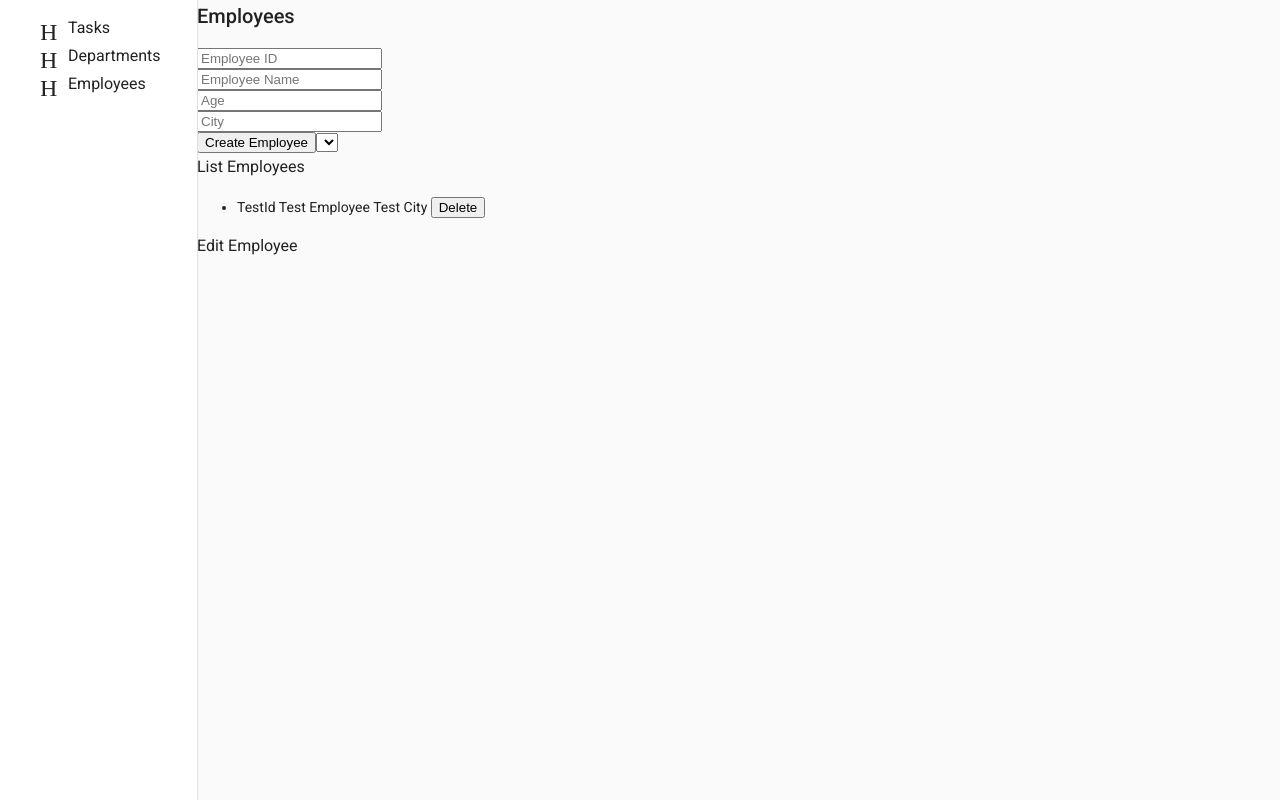
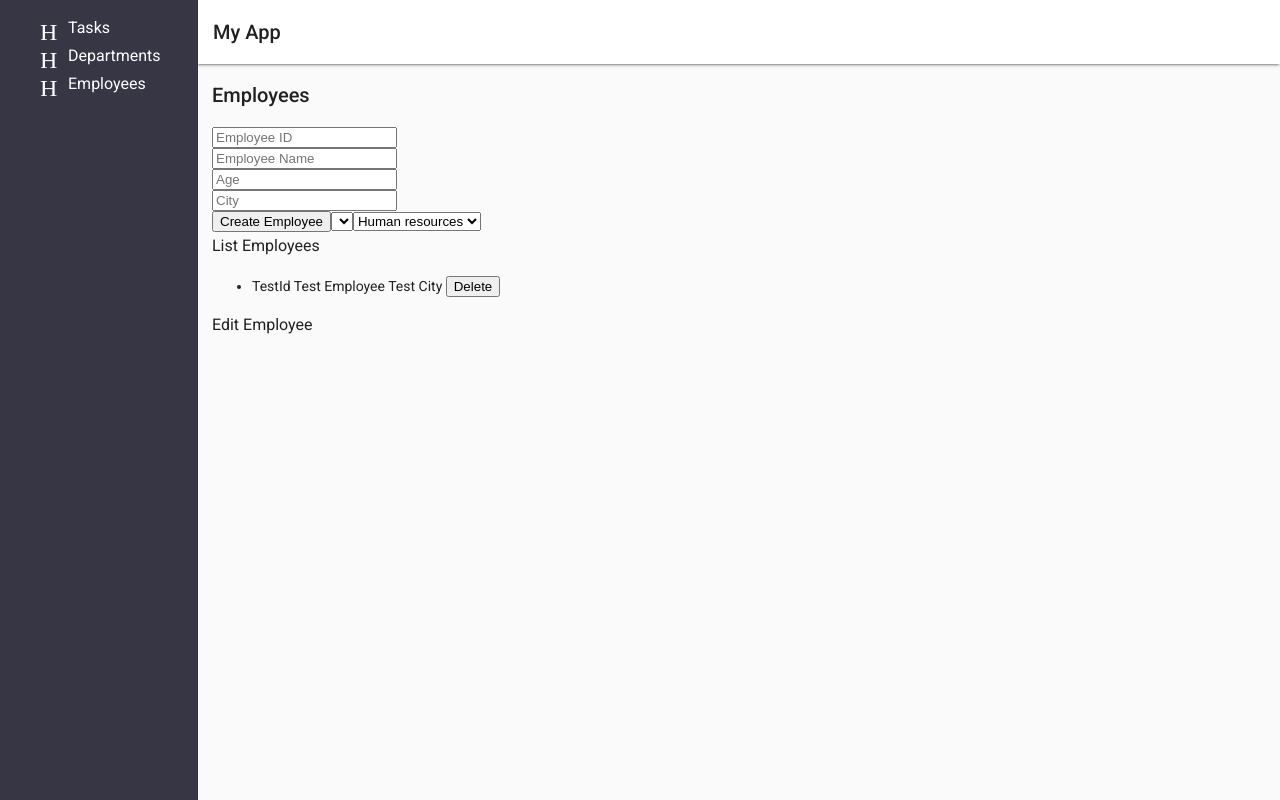
Before and after one commit to petrov-dimitar/task-management-app-fontys-web-2, an Angular app in the folder WEB2-Deyna-Dimitar-Aleksandra/: page /employee-list-component in a window 1280 px wide. Built offline with nearby package versions, Linux system fonts and the light colour scheme.

Commit message:
added department service.

```diff
--- a/WEB2-Deyna-Dimitar-Aleksandra/src/app/app.component.css
+++ b/WEB2-Deyna-Dimitar-Aleksandra/src/app/app.component.css
@@ -1,5 +1,6 @@
 mat-drawer-content {
   height: 100vh;
+
 }
 
 mat-nav-list {
@@ -7,3 +8,16 @@ mat-nav-list {
   margin: 20px;
 
 }
+
+.drawer-left {
+  background: rgba(54, 54, 69, 1);
+
+}
+
+.drawer-left a {
+  color: white;
+}
+
+.mat-toolbar-nav {
+  background: white !important;
+}
--- a/WEB2-Deyna-Dimitar-Aleksandra/src/app/app.component.html
+++ b/WEB2-Deyna-Dimitar-Aleksandra/src/app/app.component.html
@@ -1,5 +1,5 @@
 <mat-drawer-container class="example-container">
-  <mat-drawer mode="side" opened>
+  <mat-drawer class="drawer-left" mode="side" opened>
     <mat-nav-list>
       <a mat-list-item routerLink="/task-list-component" style="height: 0;"
         ><mat-icon matListIcon> Home </mat-icon> Tasks</a
@@ -20,6 +20,7 @@
     </mat-nav-list>
   </mat-drawer>
   <mat-drawer-content>
+    <mat-toolbar class="mat-elevation-z2 mat-toolbar-nav">My App</mat-toolbar>
     <!-- <app-task-list></app-task-list>
     <app-department-list></app-department-list>
     <app-employee-list></app-employee-list> -->
--- a/WEB2-Deyna-Dimitar-Aleksandra/src/app/app.module.ts
+++ b/WEB2-Deyna-Dimitar-Aleksandra/src/app/app.module.ts
@@ -11,6 +11,7 @@ import { MatSidenavModule } from '@angular/material/sidenav';
 import { MatListModule } from '@angular/material/list';
 import { MatIconModule } from '@angular/material/icon';
 import { AppRoutingModule } from './app-routing.module';
+import { MatToolbarModule } from '@angular/material/toolbar';
 @NgModule({
   declarations: [
     AppComponent,
@@ -26,7 +27,8 @@ import { AppRoutingModule } from './app-routing.module';
     MatSidenavModule,
     MatListModule,
     MatIconModule,
-    AppRoutingModule
+    AppRoutingModule,
+    MatToolbarModule
   ],
   providers: [],
   bootstrap: [AppComponent]
--- a/WEB2-Deyna-Dimitar-Aleksandra/src/app/department-list/department-list.component.css
+++ b/WEB2-Deyna-Dimitar-Aleksandra/src/app/department-list/department-list.component.css
@@ -1,3 +1,7 @@
 input {
   display: block;
 }
+
+.wrapper {
+  padding: 15px;
+}
--- a/WEB2-Deyna-Dimitar-Aleksandra/src/app/department-list/department-list.component.html
+++ b/WEB2-Deyna-Dimitar-Aleksandra/src/app/department-list/department-list.component.html
@@ -1,4 +1,4 @@
-<div>
+<div class="wrapper">
   <h2>Departments</h2>
   <h3>Create Department</h3>
 
--- a/WEB2-Deyna-Dimitar-Aleksandra/src/app/department-list/department-list.component.ts
+++ b/WEB2-Deyna-Dimitar-Aleksandra/src/app/department-list/department-list.component.ts
@@ -1,6 +1,7 @@
 import { Component, OnInit } from '@angular/core';
 import { Department } from '../interfaces/department';
 import { Task } from '../interfaces/task';
+import { DepartmentsService } from '../services/departments.service'
 
 
 @Component({
@@ -10,15 +11,20 @@ import { Task } from '../interfaces/task';
 })
 export class DepartmentListComponent implements OnInit {
 
-  constructor() { }
+  constructor(private departmentService: DepartmentsService) {
+
+  }
   newID: string;
   newDepartmentName: string;
   newDepartmentDescription: string;
   tasks: Task[];
-  departments: Department[] = [{ id: '1', depName: 'Human resources', description: 'This department deals with employees inside the organization' }];
+  departments: Department[];
   selectedDepartment: Department;
 
   ngOnInit(): void {
+    this.getDepartments()
+
+
   }
 
 
@@ -36,4 +42,9 @@ export class DepartmentListComponent implements OnInit {
 
   }
 
+  getDepartments(): void {
+    this.departmentService.getDepartments()
+      .subscribe(departments => this.departments = departments);
+  }
+
 }
--- a/WEB2-Deyna-Dimitar-Aleksandra/src/app/employee-list/employee-list.component.css
+++ b/WEB2-Deyna-Dimitar-Aleksandra/src/app/employee-list/employee-list.component.css
@@ -1,3 +1,7 @@
 input {
-    display: block;
-  }
+  display: block;
+}
+
+.wrapper {
+  padding: 15px;
+}
--- a/WEB2-Deyna-Dimitar-Aleksandra/src/app/employee-list/employee-list.component.html
+++ b/WEB2-Deyna-Dimitar-Aleksandra/src/app/employee-list/employee-list.component.html
@@ -1,32 +1,31 @@
 <!-- <p>employee-list works!</p> -->
-<div>
-    <h2> Employees</h2>
+<div class="wrapper">
+  <h2>Employees</h2>
   <ol>
     <!-- <li *ngFor="let employee of employees">{{ employee }}</li> -->
   </ol>
 
-
   <input type="text" placeholder="Employee ID" [(ngModel)]="newId" />
-    <input type="text" placeholder="Employee Name" [(ngModel)]="newName"/>
-    <input type="text"placeholder="Age" [(ngModel)]="newAge"/>
+  <input type="text" placeholder="Employee Name" [(ngModel)]="newName" />
+  <input type="text" placeholder="Age" [(ngModel)]="newAge" />
   <!-- <input type="text" placeholder="Department ID" [(ngModel)]="departmentId"/> -->
-    <input type="text" placeholder="City" [(ngModel)]="newCity"/>
+  <input type="text" placeholder="City" [(ngModel)]="newCity" />
 
   <button (click)="addEmployee()">Create Employee</button>
 
   <select name="" id="">
     <option *ngFor="let employee of employees"></option>
   </select>
+  <select name="" id="">
+    <option *ngFor="let department of departmentsToChoose">{{
+      department.depName
+    }}</option>
+  </select>
   <h3>List Employees</h3>
   <ul>
-      <li
-        (click)="selectEmployee(employee)"
-        *ngFor="let employee of employees"
-      >
+    <li (click)="selectEmployee(employee)" *ngFor="let employee of employees">
       {{ employee.id }} {{ employee.name }} {{ employee.city }}
-        <span
-          ><button (click)="deleteEmployee(employee)">Delete</button></span
-        >
+      <span><button (click)="deleteEmployee(employee)">Delete</button></span>
     </li>
   </ul>
   <h3>Edit Employee</h3>
@@ -41,5 +40,4 @@
     type="text"
     [(ngModel)]="selectedEmployee.name"
   />
-
 </div>
--- a/WEB2-Deyna-Dimitar-Aleksandra/src/app/employee-list/employee-list.component.ts
+++ b/WEB2-Deyna-Dimitar-Aleksandra/src/app/employee-list/employee-list.component.ts
@@ -1,5 +1,7 @@
-import { Component, OnInit} from '@angular/core';
-import {Employee} from '../interfaces/employee'
+import { Component, OnInit } from '@angular/core';
+import { Employee } from '../interfaces/employee'
+import { DepartmentsService } from '../services/departments.service';
+import { Department } from '../interfaces/department';
 
 @Component({
   selector: 'app-employee-list',
@@ -8,27 +10,27 @@ import {Employee} from '../interfaces/employee'
 })
 export class EmployeeListComponent implements OnInit {
 
-  constructor() {
+  constructor(private departmentService: DepartmentsService) {
   }
   newId: string;
   newName: string;
   newAge: number;
   newCity: string;
   departmentId: number;
-  employees: Employee[] = [{id: 'TestId', name: 'Test Employee', age: 21, city: 'Test City', departmentId: '1'}];
+  employees: Employee[] = [{ id: 'TestId', name: 'Test Employee', age: 21, city: 'Test City', departmentId: '1' }];
   selectedEmployee: Employee;
-
+  departmentsToChoose: Department[];
   // employees: string[] = ['Ivan', 'Jonh', 'Laura', 'Ricardo',]
   ngOnInit(): void {
-
+    this.getDepartments();
   }
 
-  deleteEmployee(employee: Employee){
+  deleteEmployee(employee: Employee) {
     let index = this.employees.indexOf(employee);
     this.employees.splice(index, 1);
   }
 
-  addEmployee(){
+  addEmployee() {
     this.employees.push(new Employee(this.newId, this.newName, this.newCity, this.newAge))
   }
 
@@ -36,4 +38,8 @@ export class EmployeeListComponent implements OnInit {
     this.selectedEmployee = employee;
   }
 
+  getDepartments(): void {
+    this.departmentService.getDepartments()
+      .subscribe(departments => this.departmentsToChoose = departments);
+  }
 }
--- /dev/null
+++ b/WEB2-Deyna-Dimitar-Aleksandra/src/app/services/departments.service.ts
@@ -0,0 +1,19 @@
+import { Injectable } from '@angular/core';
+import { Department } from '../interfaces/department';
+import { Observable, of } from 'rxjs';
+@Injectable({
+  providedIn: 'root'
+})
+export class DepartmentsService {
+  departments: Department[] =
+    [
+      { id: '1', depName: 'Human resources', description: 'This department deals with employees inside the organization' },
+      { id: '2', depName: 'Marketing', description: 'This department deals with marketing' },
+      { id: '3', depName: 'Sales', description: 'This department deals Sales' }
+    ];
+  constructor() { }
+
+  getDepartments(): Observable<Department[]> {
+    return of(this.departments);
+  }
+}
--- a/WEB2-Deyna-Dimitar-Aleksandra/src/app/task-list/task-list.component.css
+++ b/WEB2-Deyna-Dimitar-Aleksandra/src/app/task-list/task-list.component.css
@@ -1,3 +1,7 @@
 input {
-    display: block;
-  }
+  display: block;
+}
+
+.wrapper {
+  padding: 15px;
+}
--- a/WEB2-Deyna-Dimitar-Aleksandra/src/app/task-list/task-list.component.html
+++ b/WEB2-Deyna-Dimitar-Aleksandra/src/app/task-list/task-list.component.html
@@ -1,10 +1,14 @@
-<div>
+<div class="wrapper">
   <h2>Tasks</h2>
-  <h3> Create Task</h3>
+  <h3>Create Task</h3>
 
   <input type="text" placeholder="Task id" [(ngModel)]="newId" />
-  <input type="text" placeholder="Task name" [(ngModel)]="newTask"/>
-  <input type="text" placeholder="Task Description" [(ngModel)]="newTaskDescription"/>
+  <input type="text" placeholder="Task name" [(ngModel)]="newTask" />
+  <input
+    type="text"
+    placeholder="Task Description"
+    [(ngModel)]="newTaskDescription"
+  />
   <button (click)="addTask()">Create Task</button>
 
   <select name="" id="">
@@ -19,11 +23,7 @@
     </li>
   </ul>
   <h3>Edit Tasks</h3>
-  <input
-    *ngIf="selectedTask"
-    type="text"
-    [(ngModel)]="selectedTask.taskName"
-  />
+  <input *ngIf="selectedTask" type="text" [(ngModel)]="selectedTask.taskName" />
   <!-- <ul>
     <li *ngFor="let task of tasks">{{task.id}} {{task.name}}</li>
   </ul> -->
```
Also changed, not shown: 1 other file (tests, documents, lock files or other folders). Lines whose indentation alone changed are shown as unchanged.
